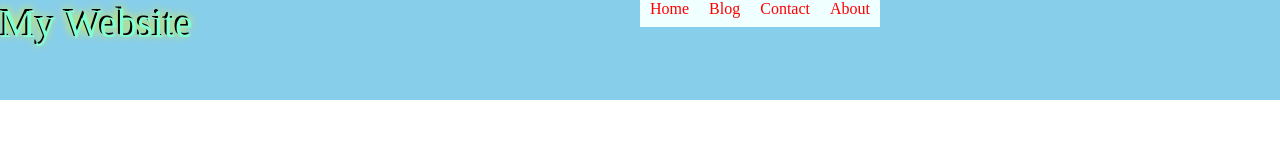
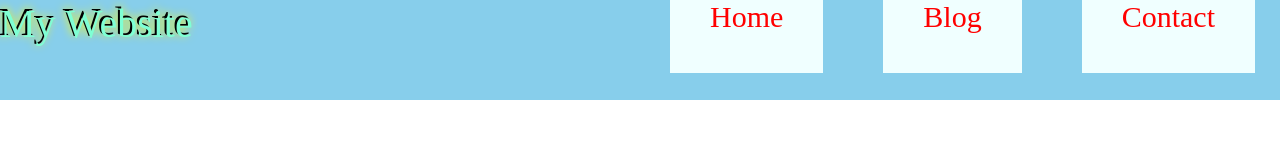
Before and after one commit to faiz3ica/jenkins-learning-public, a plain HTML site: page index.html in a window 1280 px wide. Drawn offline with Linux system fonts and the light colour scheme.

Commit message:
Updated code for menu

```diff
--- a/index.html
+++ b/index.html
@@ -30,14 +30,16 @@
         height:100%;
     }
     .menu-item{
-        padding:10px;
+        padding:40px;
+        margin:30px;
         color:red;
+        font-size: 30px;
         text-decoration: none;
         background-color: azure;
     }
     .menu-item:hover{
         background-color: hsla(0,0,0,.5);
-        color:white;
+        color:blue;
     }
 </style>
 </head>
```
